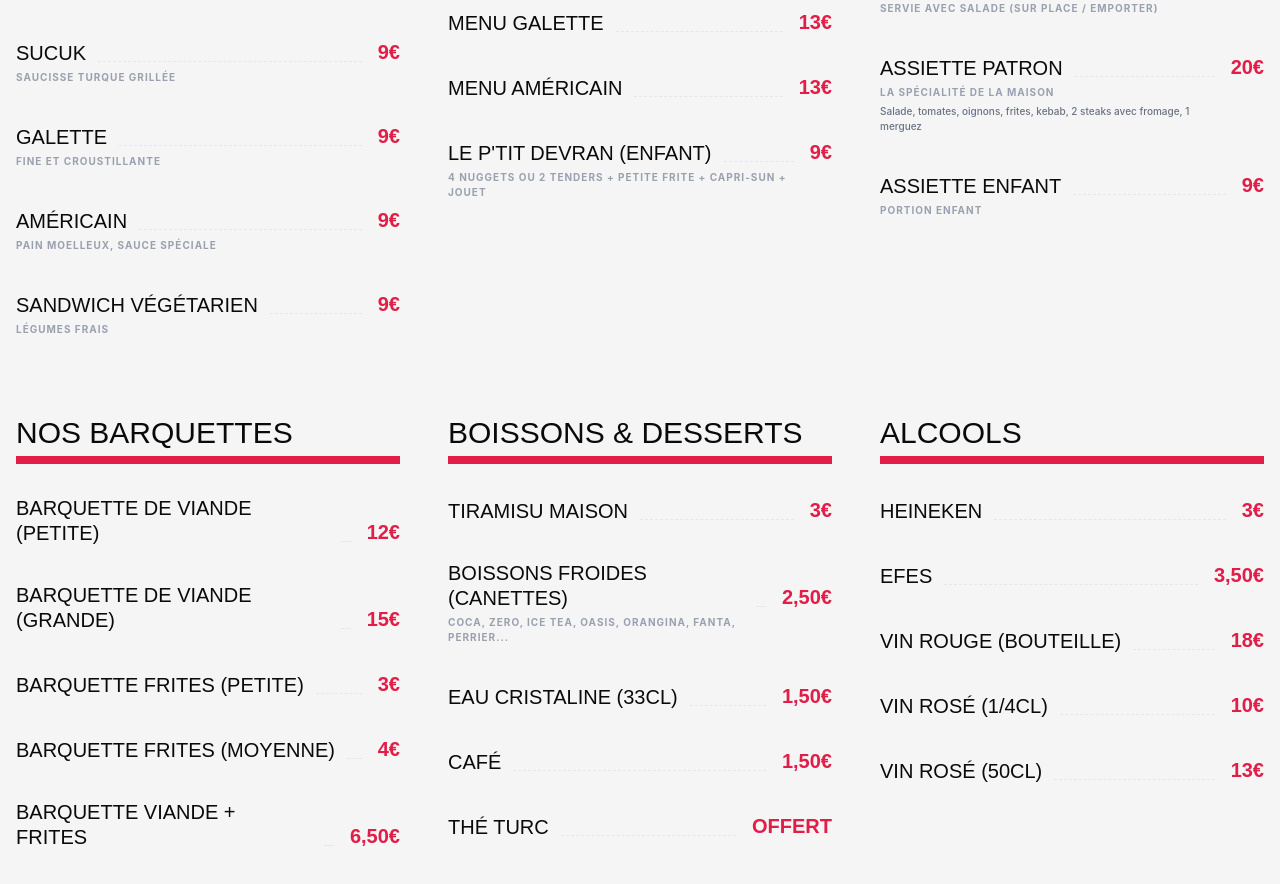
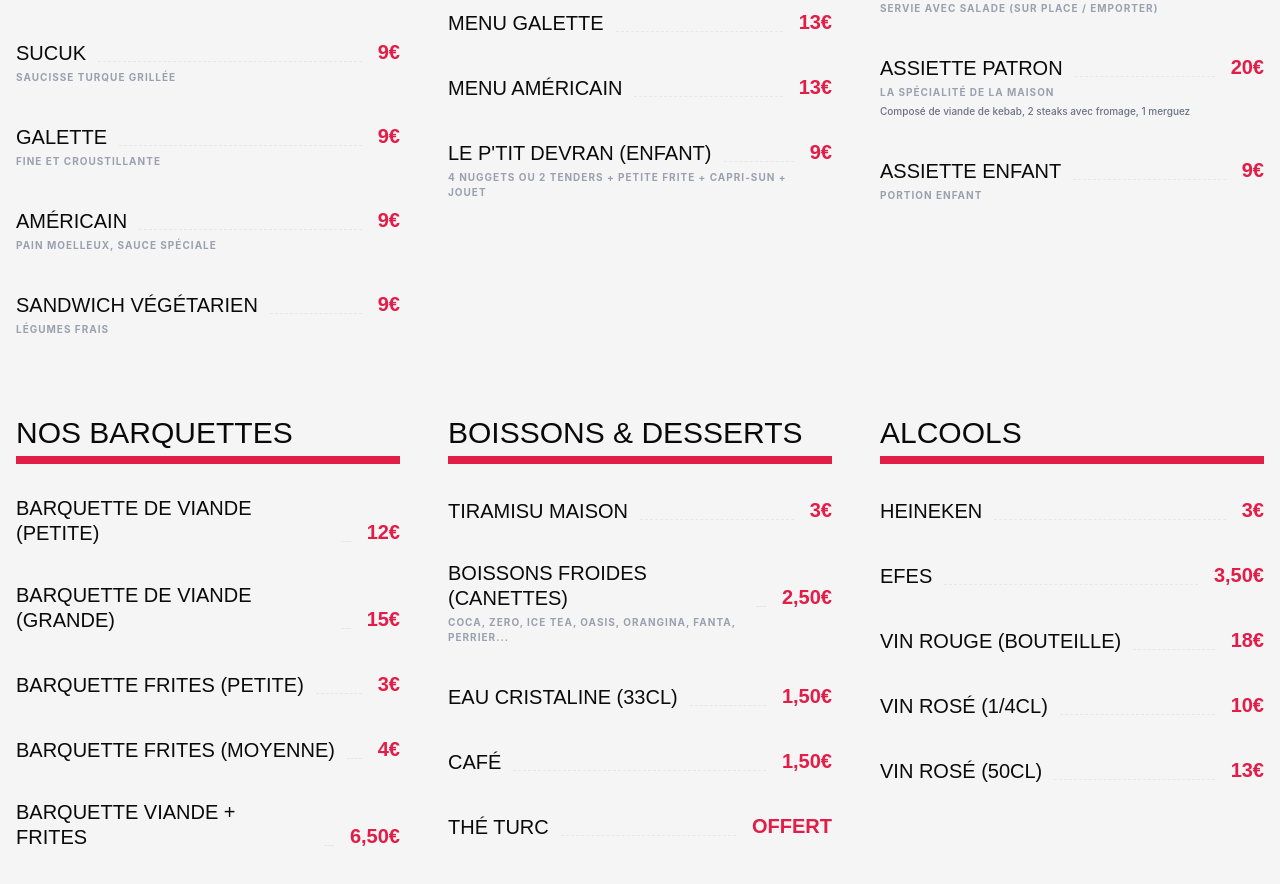
Before and after one commit to devrankebab/Devran-KEBAB, a React (Vite) app: page / in a window 1280 px wide. Shown: the part 3077-3961 px from the top of the page. Built offline with nearby package versions, Linux system fonts and the light colour scheme.

Commit message:
Update MenuSection.tsx

```diff
--- a/src/components/MenuSection.tsx
+++ b/src/components/MenuSection.tsx
@@ -61,7 +61,7 @@
                           <>
                             <br />
                             <span className="text-gray-500 font-medium normal-case tracking-normal block mt-1">
-                              Salade, tomates, oignons, frites, kebab, 2 steaks avec fromage, 1 merguez
+                              Composé de viande de kebab, 2 steaks avec fromage, 1 merguez
                             </span>
                           </>
                         )}
```
